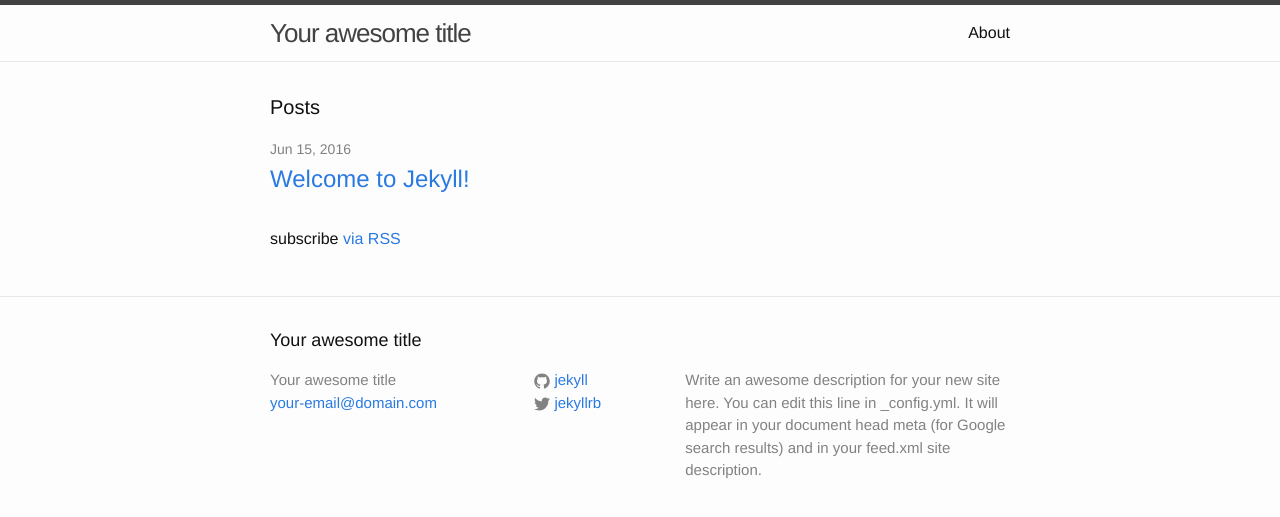
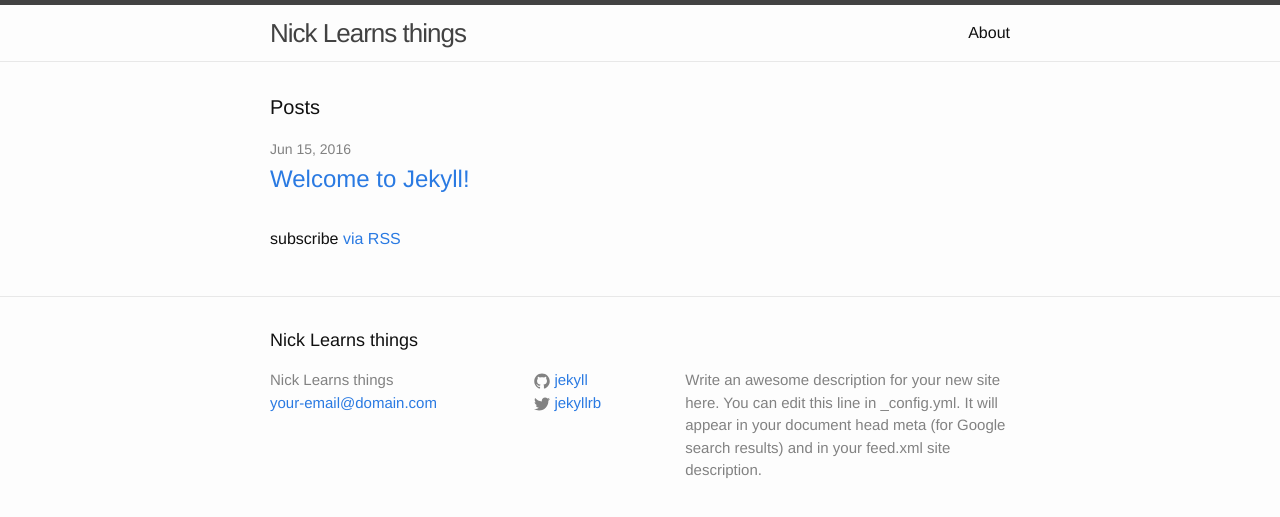
Before and after one commit to OctoNerd/OctoNerd.github.io, a Jekyll site: the page built from index.html, in a window 1280 px wide. Shown: the top 517 px of the page. Built offline with Jekyll 4.4.1, drawn with Linux system fonts in a browser that asks for light colours.

Commit message:
change site title

```diff
--- a/_config.yml
+++ b/_config.yml
@@ -6,7 +6,7 @@
 # 'jekyll serve'. If you change this file, please restart the server process.
 
 # Site settings
-title: Your awesome title
+title: Nick Learns things
 email: your-email@domain.com
 description: > # this means to ignore newlines until "baseurl:"
   Write an awesome description for your new site here. You can edit this
```
